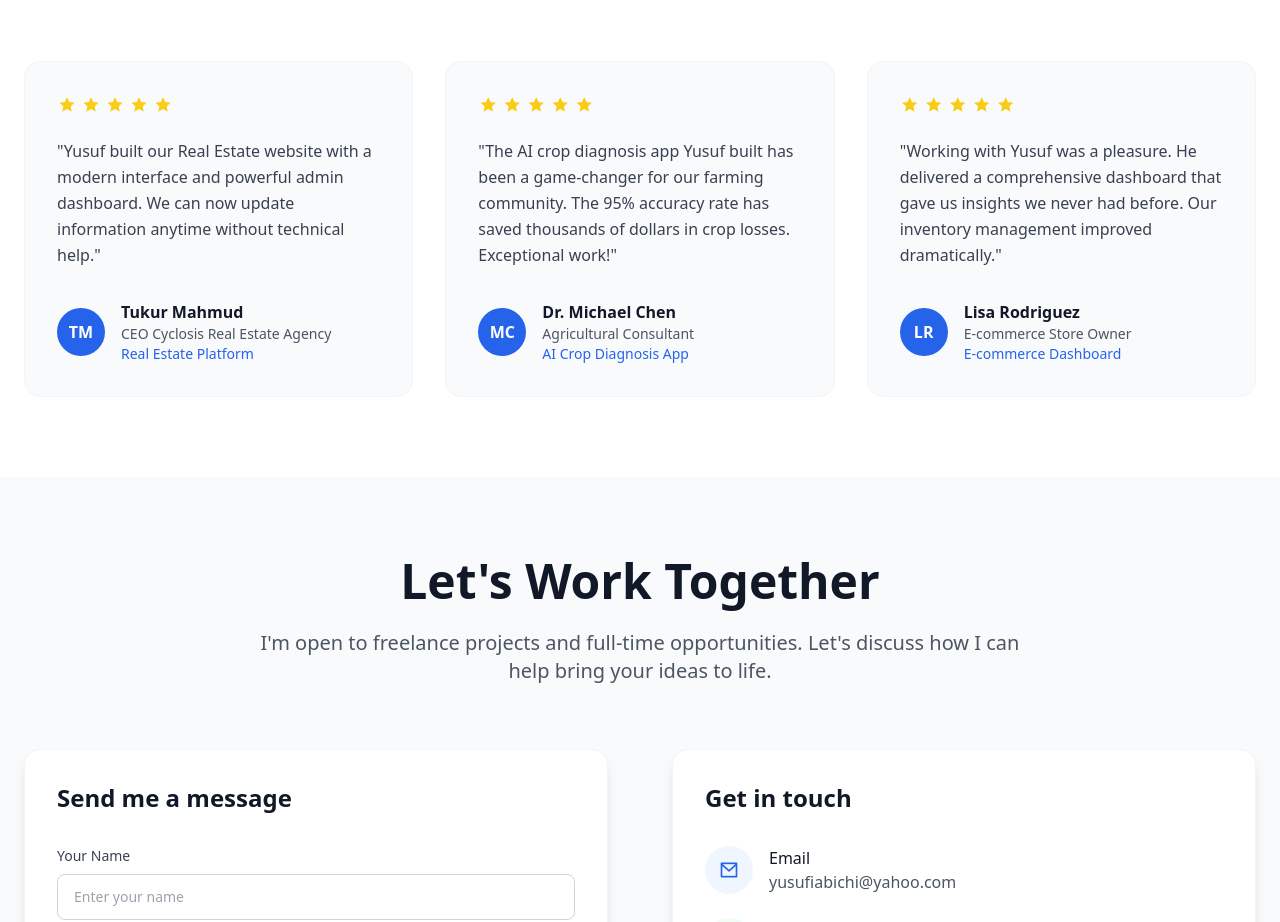
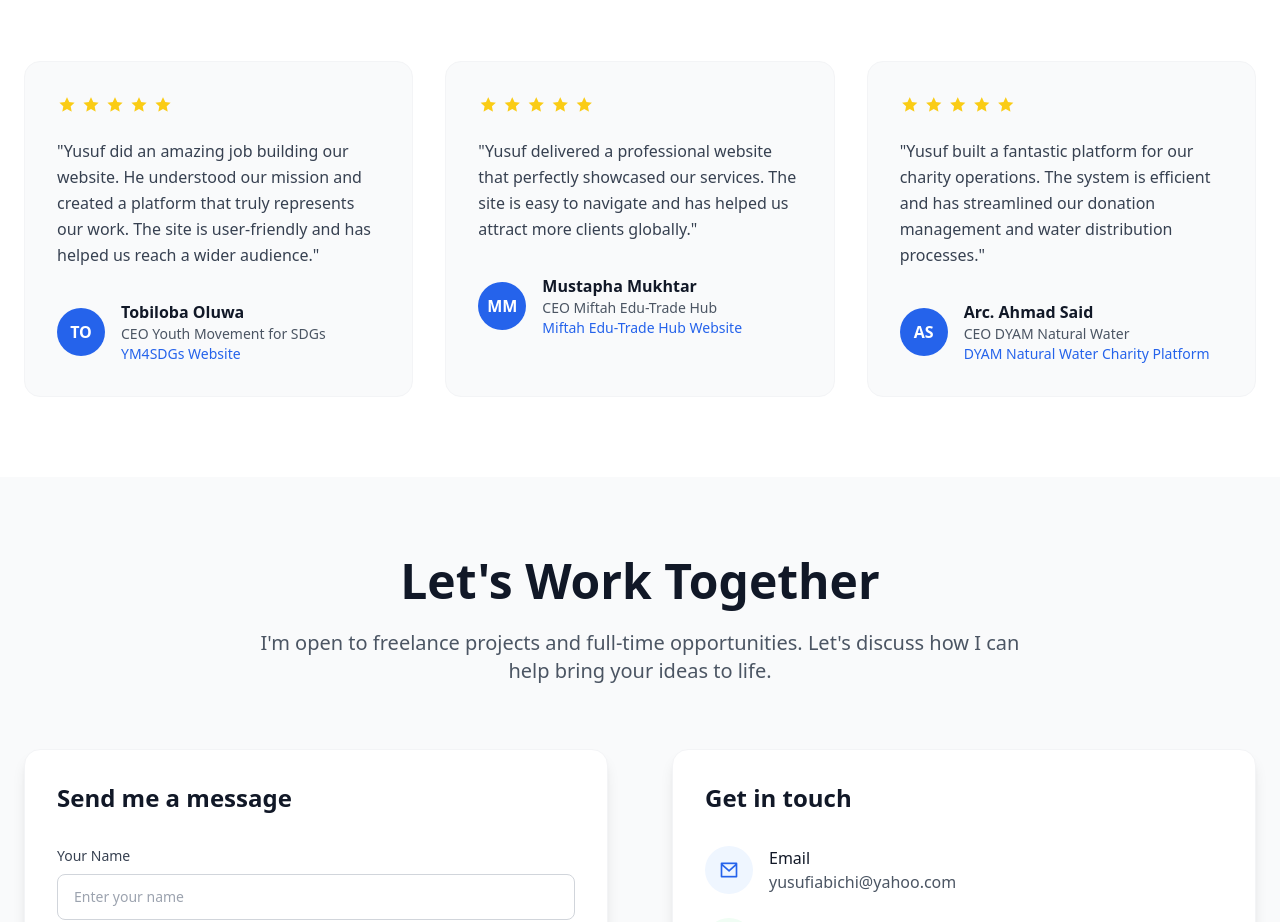
Before and after one commit to Yusufiabichi/new-portfolio, a Next.js app: page / in a window 1280 px wide. Shown: the part 4700-5622 px from the top of the page. Built offline with nearby package versions, Linux system fonts and the light colour scheme.

Commit message:
testimonials

```diff
--- a/components/TestimonialsSection.tsx
+++ b/components/TestimonialsSection.tsx
@@ -3,27 +3,27 @@
 export default function TestimonialsSection() {
   const testimonials = [
     {
-      name: "Tukur Mahmud",
-      role: "CEO Cyclosis Real Estate Agency",
-      project: "Real Estate Platform",
-      content: "Yusuf built our Real Estate website with a modern interface and powerful admin dashboard. We can now update information anytime without technical help.",
-      avatar: "TM",
+      name: "Tobiloba Oluwa",
+      role: "CEO Youth Movement for SDGs",
+      project: "YM4SDGs Website",
+      content: "Yusuf did an amazing job building our website. He understood our mission and created a platform that truly represents our work. The site is user-friendly and has helped us reach a wider audience.",
+      avatar: "TO",
       rating: 5
     },
     {
-      name: "Dr. Michael Chen",
-      role: "Agricultural Consultant",
-      project: "AI Crop Diagnosis App",
-      content: "The AI crop diagnosis app Yusuf built has been a game-changer for our farming community. The 95% accuracy rate has saved thousands of dollars in crop losses. Exceptional work!",
-      avatar: "MC",
+      name: "Mustapha Mukhtar",
+      role: "CEO Miftah Edu-Trade Hub",
+      project: "Miftah Edu-Trade Hub Website",
+      content: "Yusuf delivered a professional website that perfectly showcased our services. The site is easy to navigate and has helped us attract more clients globally.",
+      avatar: "MM",
       rating: 5
     },
     {
-      name: "Lisa Rodriguez",
-      role: "E-commerce Store Owner",
-      project: "E-commerce Dashboard",
-      content: "Working with Yusuf was a pleasure. He delivered a comprehensive dashboard that gave us insights we never had before. Our inventory management improved dramatically.",
-      avatar: "LR",
+      name: "Arc. Ahmad Said",
+      role: "CEO DYAM Natural Water",
+      project: "DYAM Natural Water Charity Platform",
+      content: "Yusuf built a fantastic platform for our charity operations. The system is efficient and has streamlined our donation management and water distribution processes.",
+      avatar: "AS",
       rating: 5
     }
   ];
```
